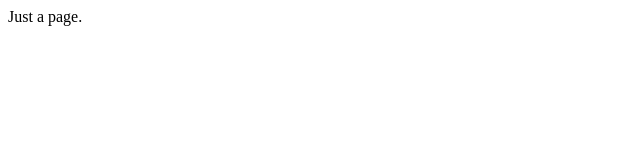
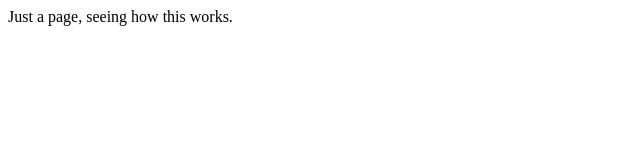
Before and after one commit to danlmarmot/danlmarmot.github.io, a plain HTML site: page index.html in a window 1280 px wide. Shown: the whole page, without its empty margins (0-640 px from the left). Drawn offline with Linux system fonts and the light colour scheme.

Commit message:
adding index.html

```diff
--- a/index.html
+++ b/index.html
@@ -1,5 +1,5 @@
 <html>
 <body>
-Just a page.
+Just a page, seeing how this works.
 </body>
 </html>
```
